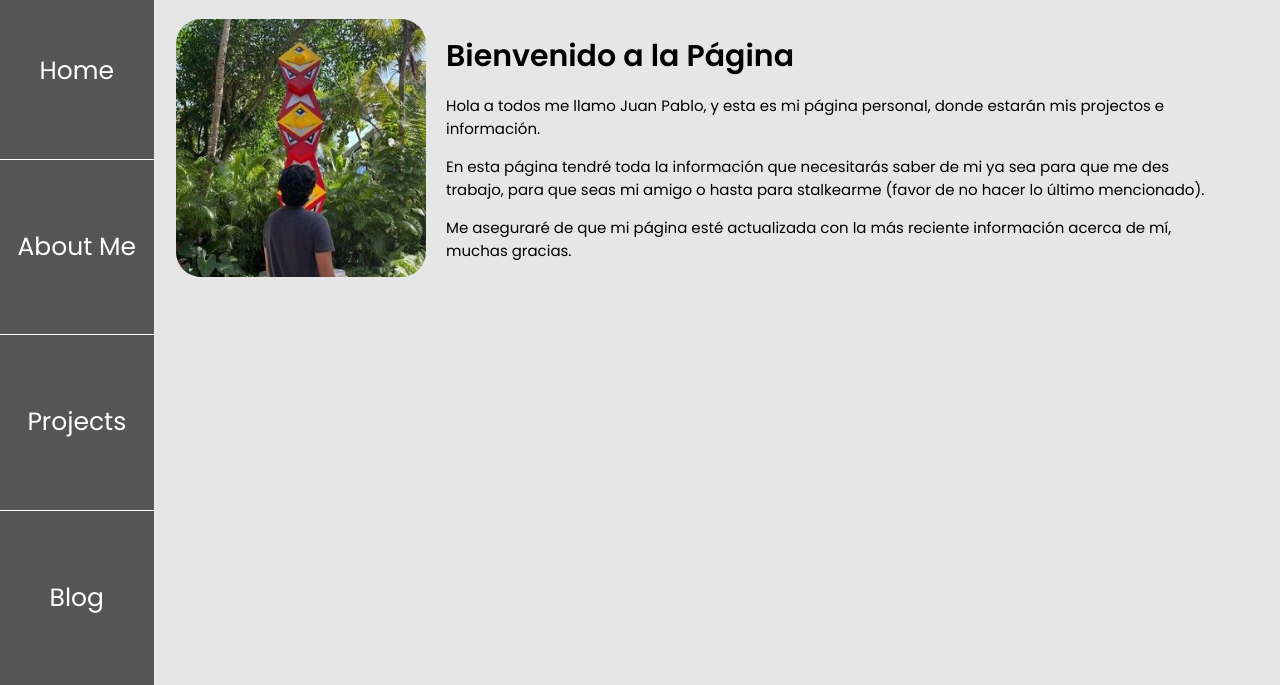
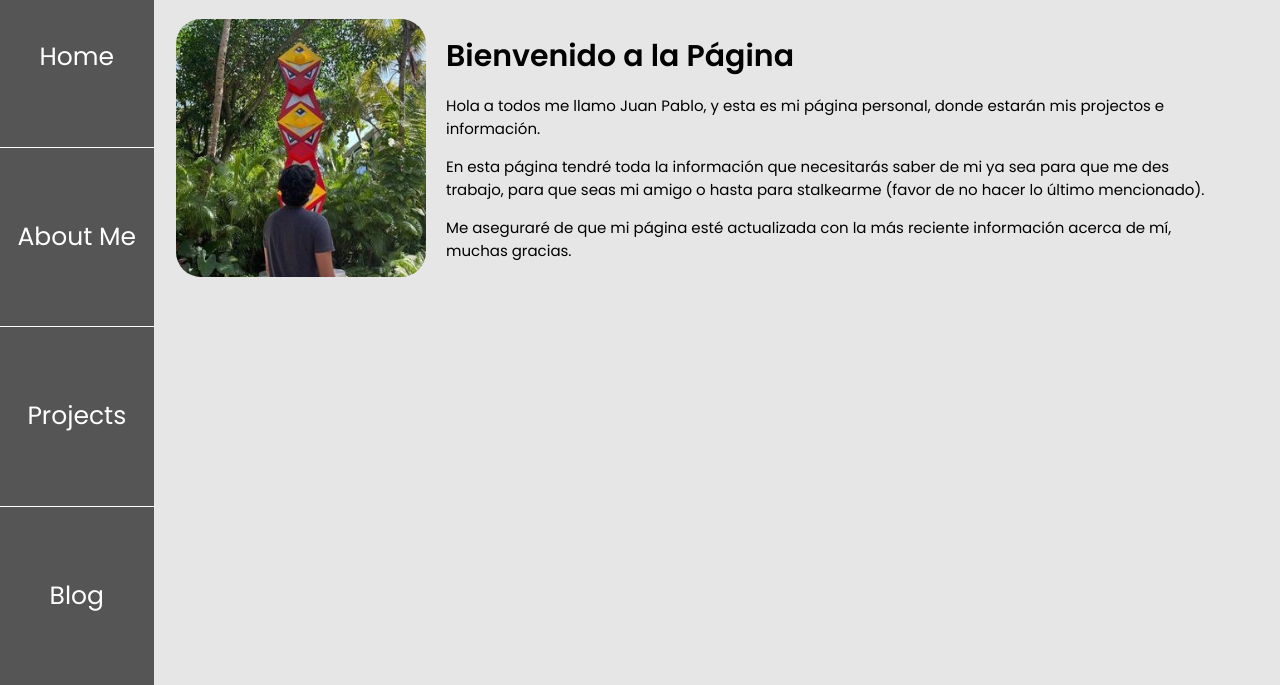
Before and after one commit to juanpismata11/Juan-Pablo-Mata, a plain HTML site: page index.html in a window 1280 px wide. Shown: the part 115-800 px from the top of the page. Drawn offline with Linux system fonts and the light colour scheme.

Commit message:
Update pagina.css

```diff
--- a/pagina.css
+++ b/pagina.css
@@ -189,7 +189,7 @@ margin-right: 20px;
   margin-top: -6px;
   bottom: 0;
   left: 0;
-  top:13vh;
+  top:11vh;
   display: flex;
   flex-direction: column;
   justify-content: space-evenly;
```
